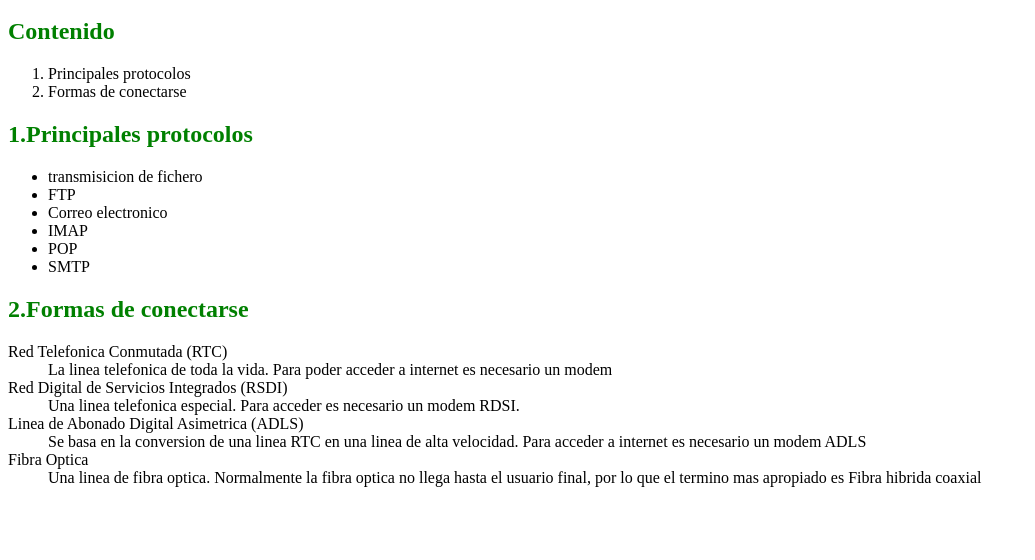
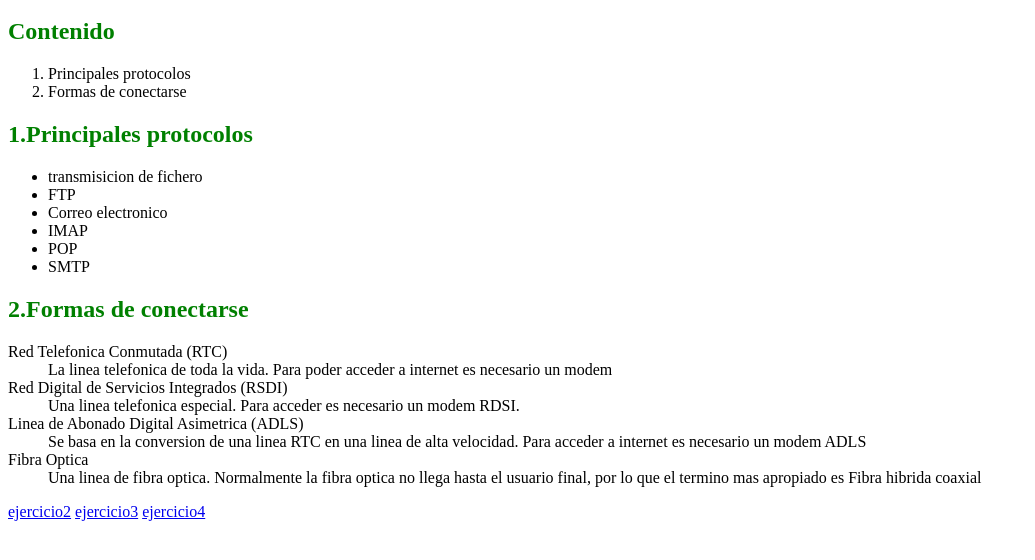
Before and after one commit to edgar-1993/ejercicios-nucba, a plain HTML site: page ejercicio2.html in a window 1280 px wide. Shown: the part 48-608 px from the top of the page, without its empty margins (0-1035 px from the left). Drawn offline with Linux system fonts and the light colour scheme.

Commit message:
agrego mas links

```diff
--- a/ejercicio2.html
+++ b/ejercicio2.html
@@ -40,6 +40,10 @@
         <dd>Una linea de fibra optica. Normalmente la fibra optica no llega hasta el usuario final, por lo que el
             termino mas apropiado es Fibra hibrida coaxial</dd>
     </dl>
+
+    <a href="/ejercicio2.html">ejercicio2</a>
+    <a href="/ejercicio3.html">ejercicio3</a>
+    <a href="/ejercicio4.html">ejercicio4</a>
 </body>
 
 </html>
```
Also changed, not shown: ejercicio3.html (+4 -0 lines), ejercicio4.html (+4 -0 lines).
